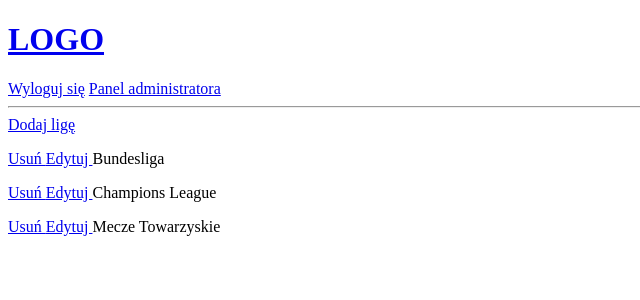
After one commit to kodiQQ/Rozgrywki_Pilkarskie, a Django app: page /admin_panel/league_management/ in a window 1280 px wide. The commit adds this page. Shown: the top 300 px of the page, without its empty margins (0-640 px from the left). Run offline with Django 5.2, Linux system fonts and the light colour scheme; a user stored in the database is signed in; data comes from the database, SQL or seed files in the repository; both versions use the stored data as it was after the commit.

Commit message:
Zarządzanie ligami w panelu admina + dodane filtrowanie rozgrywek po ligach na stronie głównej

```diff
--- a/mysite/base/models.py
+++ b/mysite/base/models.py
@@ -13,13 +13,19 @@ class Team(models.Model):
         return self.name
 
 
+class League(models.Model):
+    name = models.CharField(max_length=50)
+    country = models.CharField(max_length=50)
 
+    def __str__(self):
+        return self.name
 
 class Match(models.Model):
     team1 = models.ForeignKey(Team, related_name='team1_matches', on_delete=models.SET_NULL, null=True)
     team2 = models.ForeignKey(Team, related_name='team2_matches', on_delete=models.SET_NULL, null=True)
     referee = models.CharField(max_length=50)
     stadium = models.CharField(max_length=50)
+    league = models.ForeignKey(League, on_delete=models.SET_NULL, null=True)
 
     # Dodajemy ograniczenie UniqueConstraint, aby para (team1, team2) była unikalna
     class Meta:
@@ -31,6 +37,11 @@ class Match(models.Model):
         # Sprawdzamy, czy team1 i team2 są takie same
         if self.team1 == self.team2:
             raise ValidationError("Team1 and Team2 cannot be the same.")
+
+class season_table(models.Model):
+
+    team = models.ForeignKey(Team, on_delete=models.CASCADE)
+    league = models.ForeignKey(League, on_delete=models.SET_NULL, null=True)
 
 class Statistics(models.Model):
     team = models.ForeignKey(Team, on_delete=models.CASCADE)
--- a/mysite/base/templates/base/admin_panel.html
+++ b/mysite/base/templates/base/admin_panel.html
@@ -12,7 +12,9 @@
     <div>
         <a href="{% url 'match_management' %}"> Zarządzanie meczami </a>
     </div>
-
+    <div>
+        <a href="{% url 'league_management' %}"> Zarządzanie ligami </a>
+    </div>
 
 </div>
 
--- /dev/null
+++ b/mysite/base/templates/base/admin_panel_context/League/league_management.html
@@ -0,0 +1,20 @@
+{% extends 'main.html' %}
+
+{% block content %}
+
+<div>
+    <a href="{% url 'league_create' %}"> Dodaj ligę </a>
+</div>
+
+<div>
+    {% for league in leagues %}
+    <div>
+
+        <p> <a href="{% url 'league_delete' league.id %}">Usuń </a> <a href="{% url 'league_edit' league.id %}">Edytuj </a> {{league.name}}</p>
+
+    </div>
+    {% endfor %}
+</div>
+
+
+{% endblock content %}
--- a/mysite/base/urls.py
+++ b/mysite/base/urls.py
@@ -21,6 +21,11 @@ urlpatterns = [
     path('admin_panel/match_management/match_delete/<int:pk>', views.match_delete, name="match_delete"),
     path('admin_panel/match_management/match_edit/<int:pk>', views.match_edit, name="match_edit"),
 
+    path('admin_panel/league_management/', views.league_management, name="league_management"),
+    path('admin_panel/league_management/league_create/', views.league_create, name="league_create"),
+    path('admin_panel/league_management/league_delete/<int:pk>', views.league_delete, name="league_delete"),
+    path('admin_panel/league_management/league_edit/<int:pk>', views.league_edit, name="league_edit"),
+
     path('statistics/', views.statistics,name='statistics'),
 
     path('admin_panel/match_management/',views.match_management,name="match_management"),
--- a/mysite/base/views.py
+++ b/mysite/base/views.py
@@ -4,8 +4,8 @@ from django.contrib.auth.decorators import login_required
 from django.http import HttpResponse
 from django.contrib.auth.models import User
 from django.contrib.auth import authenticate, login, logout
-from .models import Team, Player, Statistics, Match
-from .forms import TeamForm, PlayerForm, MatchForm
+from .models import Team, Player, Statistics, Match, League
+from .forms import TeamForm, PlayerForm, MatchForm, LeagueForm
 from django.db.models import IntegerField, ExpressionWrapper, F
 # Create your views here.
 
@@ -40,8 +40,10 @@ def logoutUser(request):
 
 
 def home(request):
-    matches = Match.objects.all()
-    context = {'matches': matches}
+    q = request.GET.get('q') if request.GET.get('q') != None else ''
+    matches = Match.objects.filter(league__name__icontains  =q)
+    leagues = League.objects.all()
+    context = {'matches': matches, 'leagues': leagues}
     return render(request,'base/home.html',context)
 
 def statistics(request):
@@ -188,3 +190,43 @@ def match_delete(request,pk):
         return redirect('match_management')
     context={'obj':match}
     return render(request, 'base/admin_panel_context/Match/match_delete.html',context)
+
+#LEAGUE
+
+@login_required(login_url='/login')
+def league_management(request):
+    leagues = League.objects.all()
+    context = {'leagues': leagues}
+    return render(request,'base/admin_panel_context/League/league_management.html',context)
+
+@login_required(login_url='/login')
+def league_create(request):
+    form=LeagueForm()
+    context={'form': form}
+    #bez tego ifa to co wpiszemy i zatwierdzimy na stronie nie będzie zapisane w bazie danych!
+    if request.method =='POST':
+        form=LeagueForm(request.POST)
+        if form.is_valid():
+            form.save()
+    return render(request, 'base/admin_panel_context/League/league_form.html',context)
+
+@login_required(login_url='/login')
+def league_edit(request,pk):
+    league = League.objects.get(id=pk)
+    form = LeagueForm(instance=match)
+    context = {'form': form}
+    if request.method == 'POST':
+        form= LeagueForm(request.POST, instance=league)
+        if form.is_valid():
+            form.save()
+            return redirect('league_management')
+    return render(request, 'base/admin_panel_context/League/league_form.html',context)
+
+@login_required(login_url='/login')
+def league_delete(request,pk):
+    league = League.objects.get(id=pk)
+    if request.method == 'POST':
+        league.delete()
+        return redirect('league_management')
+    context={'obj':league}
+    return render(request, 'base/admin_panel_context/Match/league_delete.html',context)
```
Also changed, not shown: mysite/base/forms.py (+6 -1 lines), mysite/base/templates/base/admin_panel_context/League/league_delete.html (added, +10 -0 lines), mysite/base/templates/base/admin_panel_context/League/league_edit.html (added, +10 -0 lines), mysite/base/templates/base/admin_panel_context/League/league_form.html (added, +11 -0 lines), mysite/base/templates/base/home.html (+12 -2 lines), mysite/db.sqlite3.
